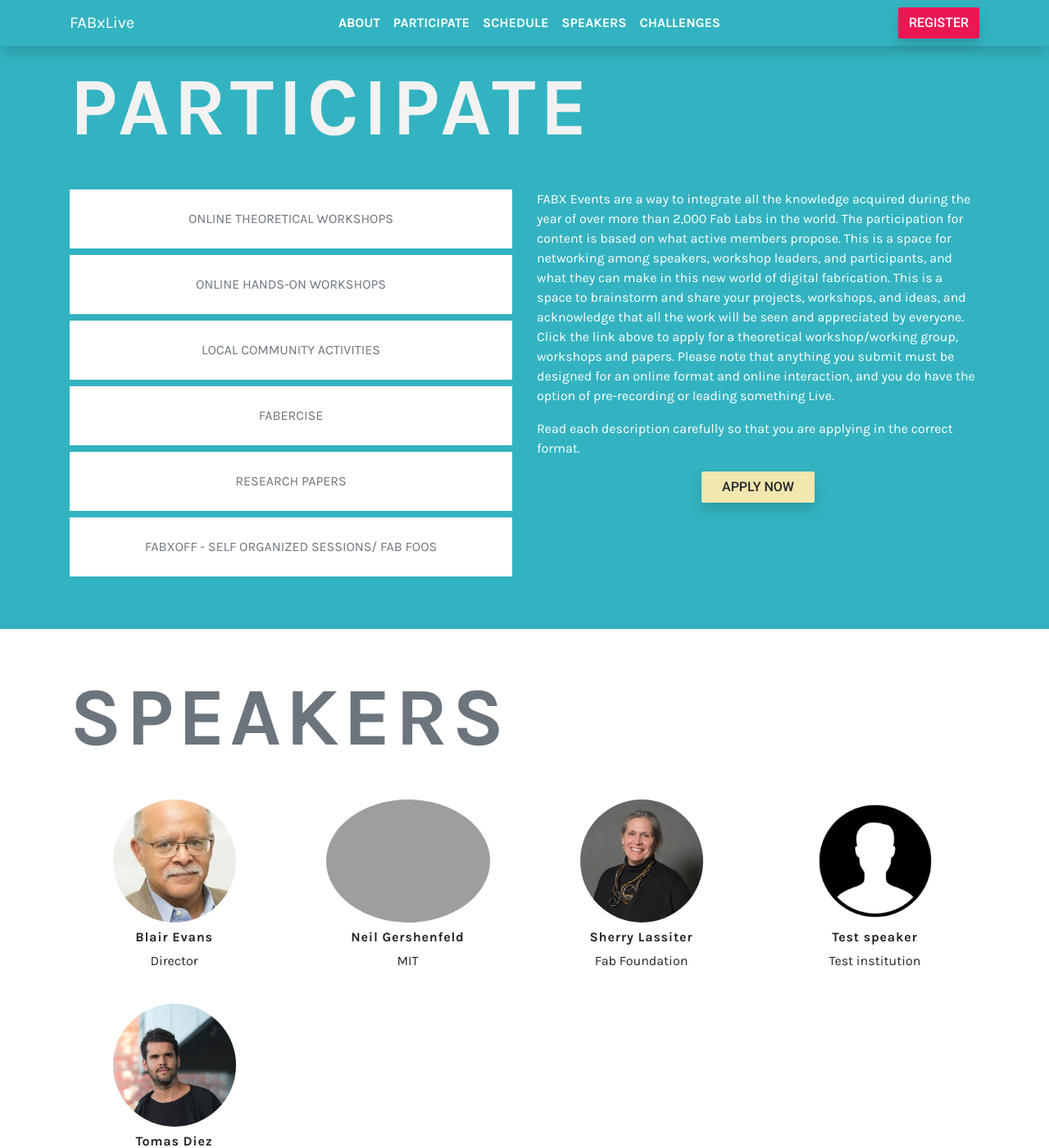
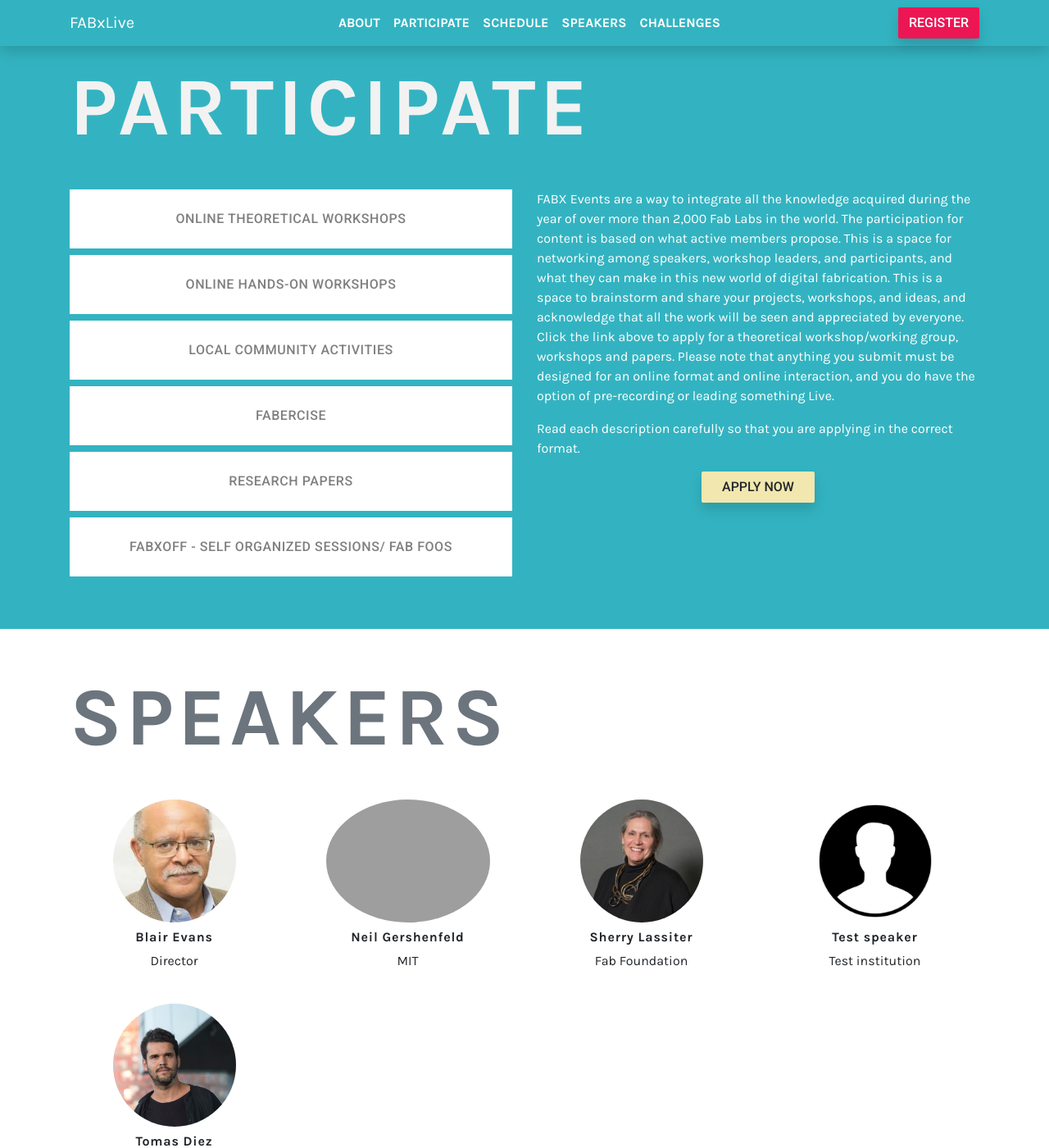
Before and after one commit to fabfoundation/fabxlive2020, a Jekyll site: the page built from index.html, in a window 1280 px wide and 1400 px high, scrolled down 2029 px. Shown: the whole window at 82% size. Built offline with Jekyll 4.4.1, drawn with Linux system fonts in a browser that asks for light colours; nearby versions of some CDN libraries.

Commit message:
White boxes font

```diff
--- a/assets/main.scss
+++ b/assets/main.scss
@@ -4,6 +4,12 @@
 
 body {
   font-family: 'Karla';
+}
+
+.font-roboto {
+  font-family: 'Roboto';
+  font-weight: 500;
+  letter-spacing: 0.0357em;
 }
 
 // Extra large devices (large desktops, 1200px and up)
--- a/index.html
+++ b/index.html
@@ -91,13 +91,13 @@
     <h1>PARTICIPATE</h1>
     <div class="row">
       <div class="col-lg-6">
-        <ul class="list-unstyled text-center">
-          <li class="bg-white text-muted p-4 mb-2">ONLINE THEORETICAL WORKSHOPS</li>
-          <li class="bg-white text-muted p-4 mb-2">ONLINE HANDS-ON WORKSHOPS</li>
-          <li class="bg-white text-muted p-4 mb-2">LOCAL COMMUNITY ACTIVITIES</li>
-          <li class="bg-white text-muted p-4 mb-2">FABERCISE</li>
-          <li class="bg-white text-muted p-4 mb-2">RESEARCH PAPERS</li>
-          <li class="bg-white text-muted p-4 mb-2">FABXOFF - SELF ORGANIZED SESSIONS/ FAB FOOS</li>
+        <ul class="list-unstyled text-center font-roboto text-black-50">
+          <li class="bg-white p-4 mb-2">ONLINE THEORETICAL WORKSHOPS</li>
+          <li class="bg-white p-4 mb-2">ONLINE HANDS-ON WORKSHOPS</li>
+          <li class="bg-white p-4 mb-2">LOCAL COMMUNITY ACTIVITIES</li>
+          <li class="bg-white p-4 mb-2">FABERCISE</li>
+          <li class="bg-white p-4 mb-2">RESEARCH PAPERS</li>
+          <li class="bg-white p-4 mb-2">FABXOFF - SELF ORGANIZED SESSIONS/ FAB FOOS</li>
         </ul>
       </div>
       <div class="col-lg-6">
```
